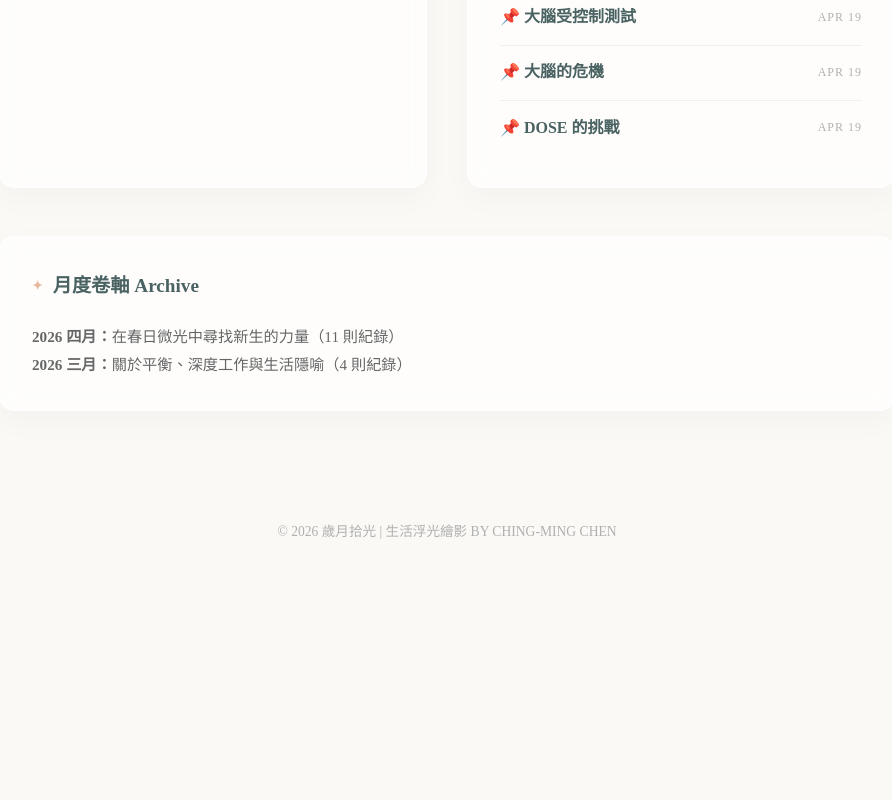
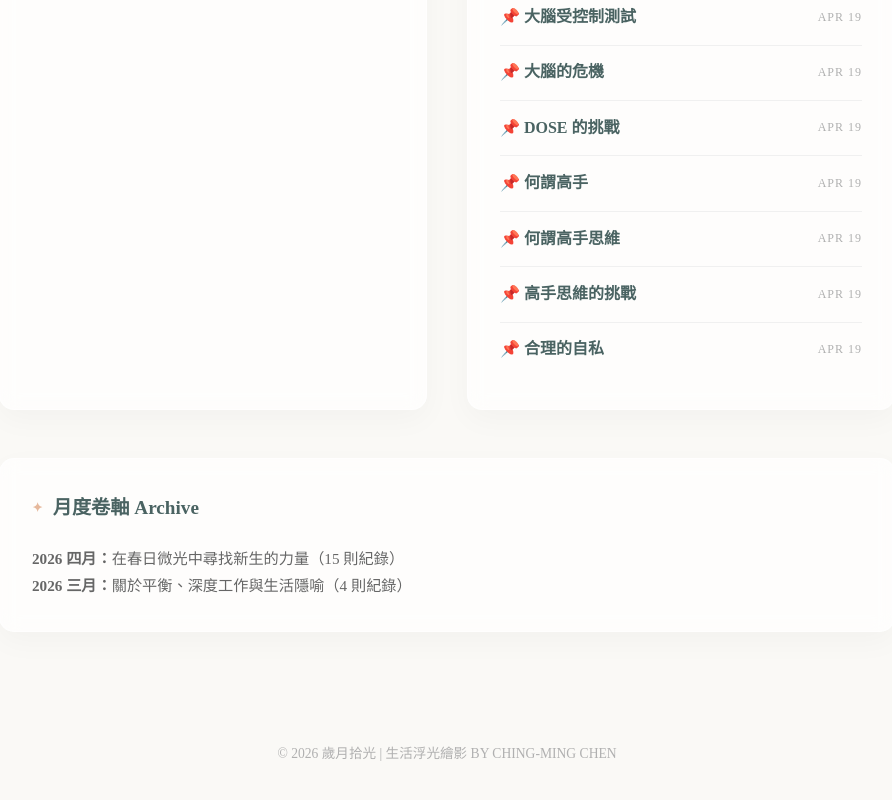
Before and after one commit to cgmherlink-hub/FreeTalkPage, a plain HTML site: page index.html in a window 1280 px wide. Shown: the part 1263-2063 px from the top of the page, without its empty margins (193-1085 px from the left). Before the commit the page ends 1902 px from the top, so only its background shows below. Drawn offline with Linux system fonts and the light colour scheme.

Commit message:
Update index.html

```diff
--- a/index.html
+++ b/index.html
@@ -316,6 +316,22 @@
           <a href="HigherThinking/DOSEChallengeQuestionaire.html" class="featured-link">📌 DOSE 的挑戰</a>
           <span class="date">APR 19</span>
         </li>
+        <li>
+          <a href="HigherThinking/Literate.html" class="featured-link">📌 何謂高手</a>
+          <span class="date">APR 19</span>
+        </li>
+        <li>
+          <a href="HigherThinking/MasterThinking.html" class="featured-link">📌 何謂高手思維</a>
+          <span class="date">APR 19</span>
+        </li>
+        <li>
+          <a href="HigherThinking/MasterThinkingReverseInstinct.html" class="featured-link">📌 高手思維的挑戰</a>
+          <span class="date">APR 19</span>
+        </li>
+        <li>
+          <a href="HigherThinking/RationalSelfInterest.html" class="featured-link">📌 合理的自私</a>
+          <span class="date">APR 19</span>
+        </li>
       </ul>
     </div>
 
@@ -326,7 +342,7 @@
     <div class="card">
       <h3>月度卷軸 Archive</h3>
       <p style="color: #666; font-size: 0.95rem; margin: 0;">
-        <strong>2026 四月：</strong>在春日微光中尋找新生的力量（11 則紀錄）<br>
+        <strong>2026 四月：</strong>在春日微光中尋找新生的力量（15 則紀錄）<br>
         <strong>2026 三月：</strong>關於平衡、深度工作與生活隱喻（4 則紀錄）
       </p>
     </div>
```
